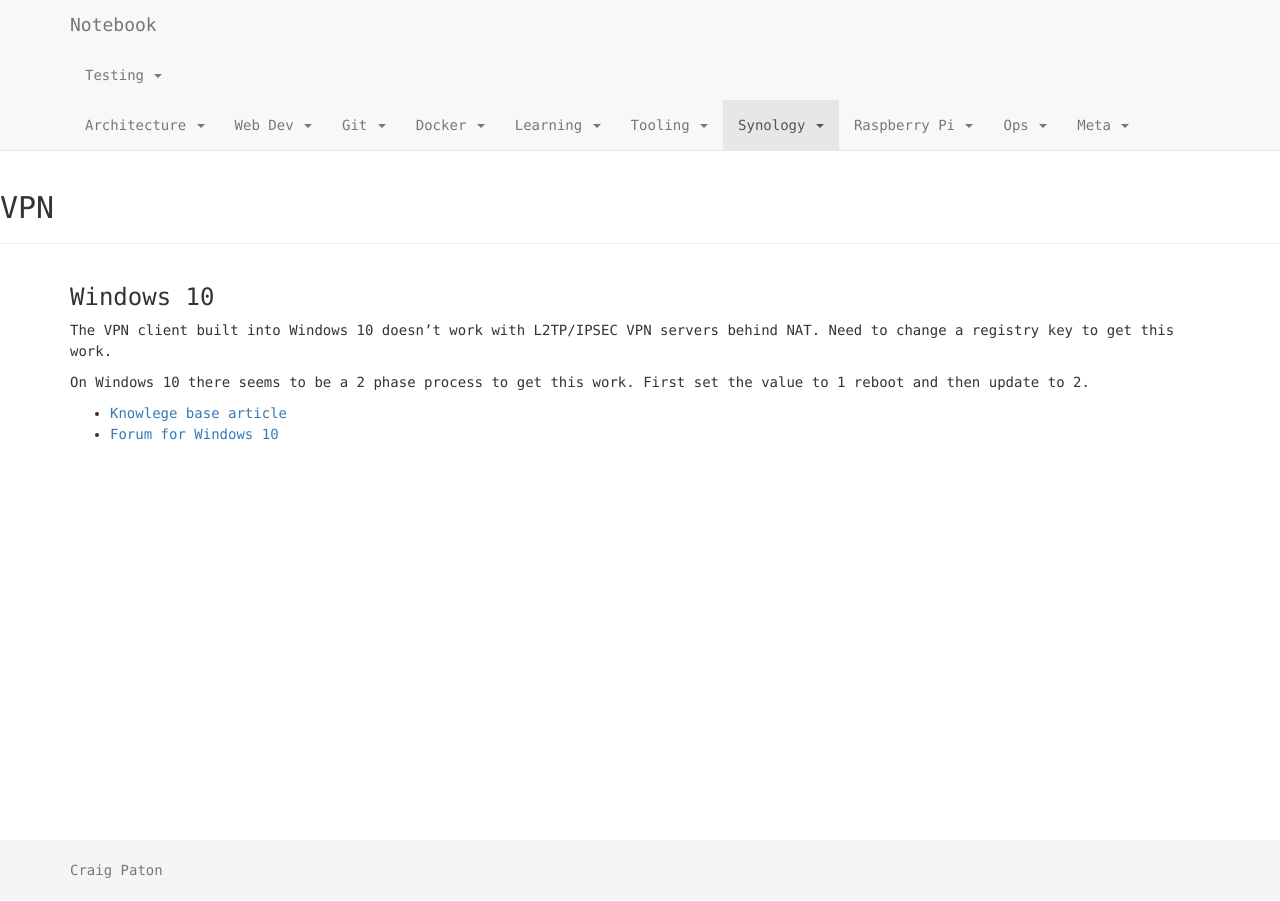
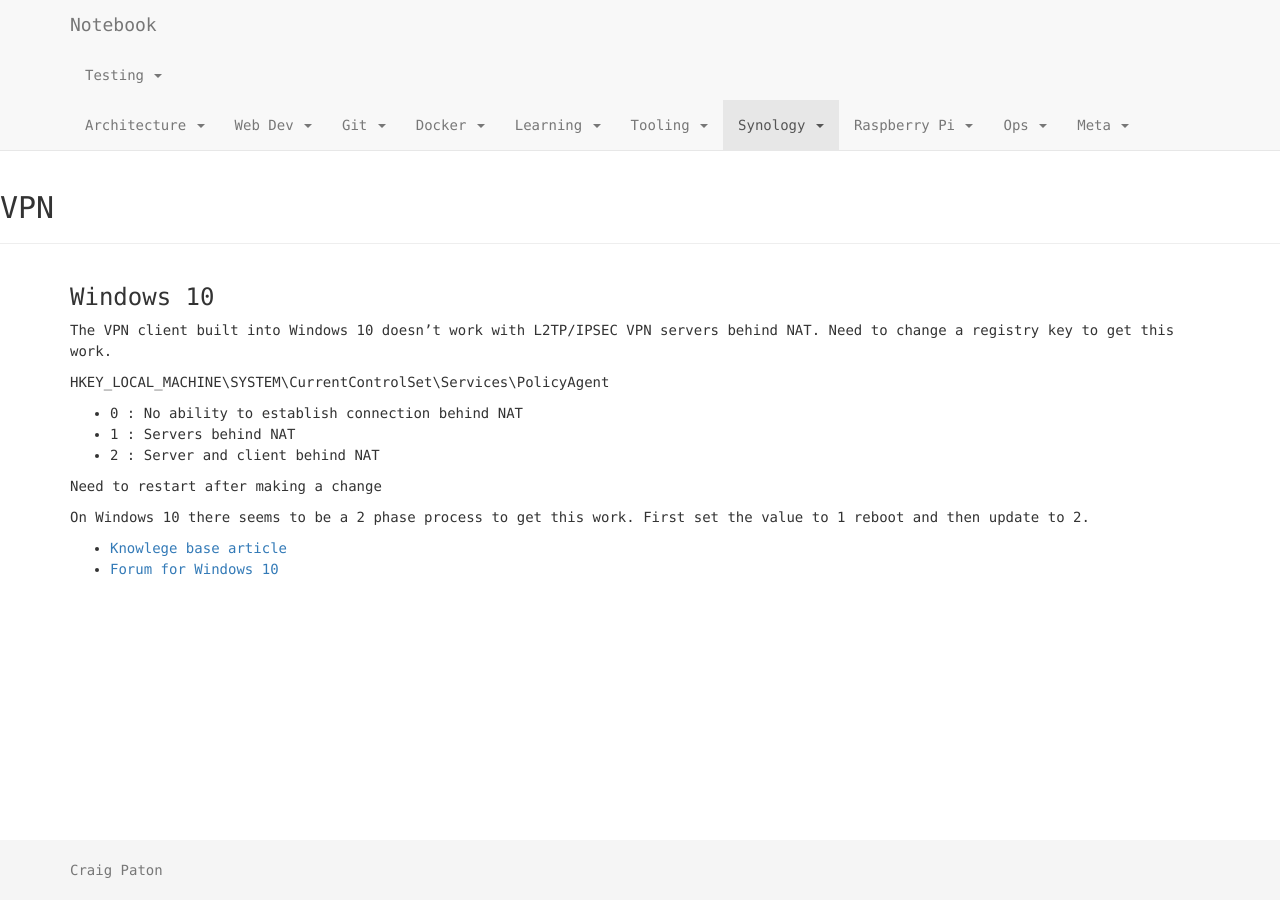
Before and after one commit to cpaton/notebook, a Jekyll site: the page built from _synology/vpn.md, in a window 1280 px wide. Built offline with Jekyll 4.4.1, drawn with Linux system fonts in a browser that asks for light colours.

Commit message:
fill out windows 10 vpn instructions

```diff
--- a/_synology/vpn.md
+++ b/_synology/vpn.md
@@ -6,6 +6,14 @@ title: VPN
 
 The VPN client built into Windows 10 doesn't work with L2TP/IPSEC VPN servers behind NAT.  Need to change a registry key to get this work.
 
+HKEY_LOCAL_MACHINE\SYSTEM\CurrentControlSet\Services\PolicyAgent
+
+* 0 : No ability to establish connection behind NAT
+* 1 : Servers behind NAT
+* 2 : Server and client behind NAT
+
+Need to restart after making a change
+
 On Windows 10 there seems to be a 2 phase process to get this work.  First set the value to 1 reboot and then update to 2.
 
 * [Knowlege base article](https://support.microsoft.com/en-us/help/926179/how-to-configure-an-l2tp-ipsec-server-behind-a-nat-t-device-in-windows-vista-and-in-windows-server-2008)
```
